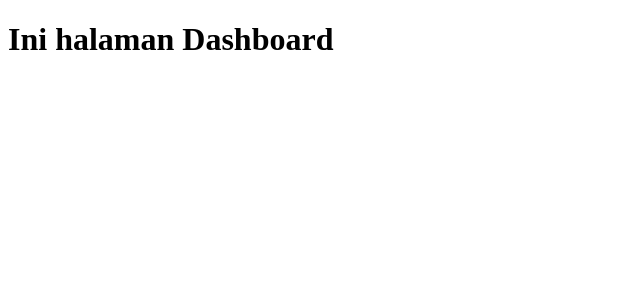
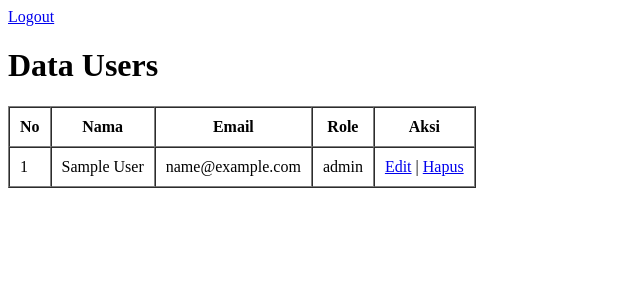
Before and after one commit to Haris2303/app-inventori-barang, a PHP site: page /app_inventori_barang/src/view/dashboard.php in a window 1280 px wide. Shown: the top 300 px of the page, without its empty margins (0-640 px from the left). Run offline with PHP 8.4, Linux system fonts and the light colour scheme; the visitor is signed in with stand-in values (Sample User, id 1); tables that the repository leaves empty or names only in its code hold one stand-in row (values such as "Sample post").

Commit message:
Membuat fitur tampilkan data users

```diff
--- a/index.php
+++ b/index.php
@@ -1,3 +1,3 @@
 <?php
 
-header('Location: ./src/index.php');
+header('Location: ./src/view/index.php');
--- /dev/null
+++ b/src/services/logout.php
@@ -0,0 +1,6 @@
+<?php
+
+session_start();
+$_SESSION = [];
+session_unset();
+session_destroy();
--- /dev/null
+++ b/src/services/user.php
@@ -0,0 +1,10 @@
+<?php
+
+require_once '../config/conn.php';
+
+function selectAll()
+{
+    global $connection;
+    $sql = "SELECT * FROM users";
+    return $connection->query($sql);
+}
--- a/src/view/dashboard.php
+++ b/src/view/dashboard.php
@@ -1,3 +1,9 @@
+<?php
+
+require_once '../services/user.php';
+
+?>
+
 <!DOCTYPE html>
 <html lang="en">
 
@@ -8,7 +14,30 @@
 </head>
 
 <body>
-    <h1>Ini halaman Dashboard</h1>
+    <a href="../services/logout.php">Logout</a>
+
+    <h1>Data Users</h1>
+
+    <table border="1" cellpadding="10" cellspacing="0">
+        <tr>
+            <th>No</th>
+            <th>Nama</th>
+            <th>Email</th>
+            <th>Role</th>
+            <th>Aksi</th>
+        </tr>
+        <?php $i = 1 ?>
+        <?php foreach (selectAll() as $row) : ?>
+            <tr>
+                <td><?= $i++ ?></td>
+                <td><?= $row['name'] ?></td>
+                <td><?= $row['email'] ?></td>
+                <td><?= $row['roles'] ?></td>
+                <td><a href="#">Edit</a> | <a href="#">Hapus</a></td>
+            </tr>
+        <?php endforeach; ?>
+    </table>
+
 </body>
 
 </html>
```
